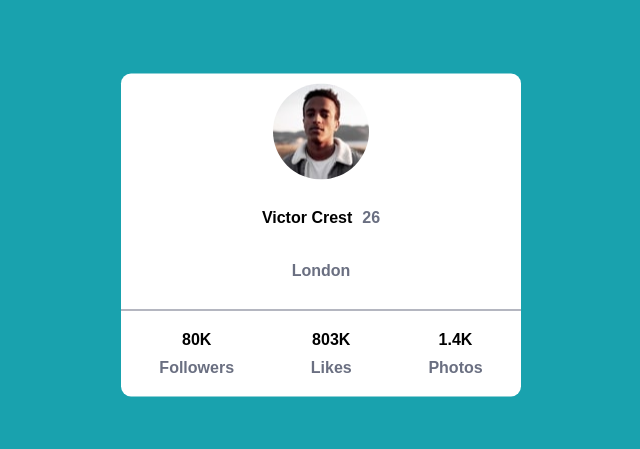
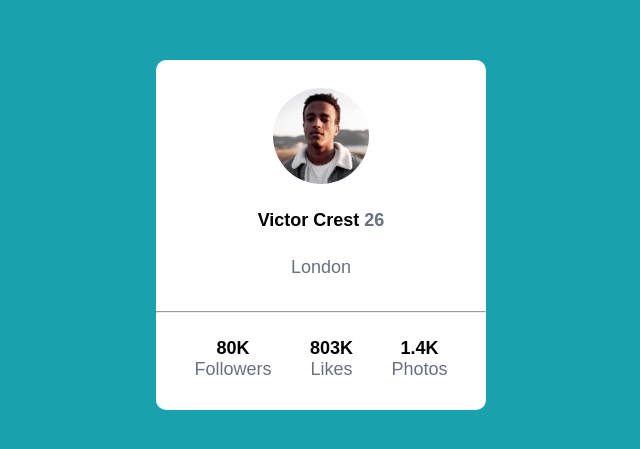
Before and after one commit to lucasGaetano/profile-card-component-main, a plain HTML site: page index.html in a window 1280 px wide. Shown: the part 165-614 px from the top of the page, without its empty margins (319-959 px from the left). Drawn offline with Linux system fonts and the light colour scheme.

Commit message:
Correções após a explicação

```diff
--- a/index.html
+++ b/index.html
@@ -12,35 +12,30 @@
 </head>
 
 <body>
-  <div class="container">
-
-    <div class="foto-perfil"> <img src="src/images/image-victor.jpg" alt="imagem-foto-perfil">
+  <main class="container">
+    <div class="cartao">
+      <div class="informacoes-pessoais">
+        <img src="src/images/image-victor.jpg" alt="Imagem Foto de perfil">
+        <p>Victor Crest <span class="idade">26</span></p>
+        <span class="cidade">London</span>
+      </div>
+      <hr>
+      <ul class="numeros-do-perfil">
+        <li class="informacoes">
+          <p class="contador">80K</p>
+          <span class="tipo-de-contador">Followers</span>
+        </li>
+        <li class="informacoes">
+          <p class="contador">803K</p>
+          <span class="tipo-de-contador">Likes</span>
+        </li>
+        <li class="informacoes">
+          <p class="contador">1.4K</p>
+          <span class="tipo-de-contador">Photos</span>
+        </li>
+      </ul>
     </div>
-      <div class="informacoes-pessoais">
-        <div class="nome">Victor Crest</div>
-        <div class="idade cor">26</div>
-      </div>
-      <div class="cidade cor">London</div>
-
-      <div class="dados">
-        <div>
-          <div class="numero-seguidores">80K</div>
-          <div class="seguidores cor">Followers</div>
-        </div>
-
-        <div>
-          <div class="numero-curtidas">803K</div>
-          <div class="curtidas cor">Likes</div>
-        </div>
-
-        <div>
-          <div class="numero-fotos">1.4K</div>
-          <div class="fotos cor">Photos</div>
-        </div>
-      </div>
-
-    </div>
-
+  </main>
 </body>
 
 </html>
--- a/src/css/reset.css
+++ b/src/css/reset.css
@@ -1,5 +1,9 @@
-* {
+*{
     margin: 0;
     padding: 0;
-    border: 0;
+    box-sizing: border-box;
 }
+
+ul{
+    list-style: none;
+}
--- a/src/css/style.css
+++ b/src/css/style.css
@@ -1,54 +1,66 @@
-@import url('https://fonts.googleapis.com/css2?family=Kumbh+Sans:wght@100..900&display=swap');
+@import url('https://fonts.googleapis.com/css2?family=Kumbh+Sans:wght@400;700&display=swap');
 
 body {
-    background-color: hsl(185, 75%, 39%);
-    text-align: center;
-    font-weight: bold;
-    font-family: "Kumbh", sans-serif;
+    background-color: var(--background-color);
+    height: 100vh;
+    font-family: 'Kumbh-Sans', sans-serif;
+    font-size: 18px;
 }
 
-.container{
-    width: 400px;
-    border-radius: 10px;
-    background-color: white;
-    position: absolute;
-    top: 50%;
-    left: 50%;
-    transform: translate(-50%, -50%);
+hr {
+    width: 100%;
 }
 
-.foto-perfil img{
-    border-radius: 50px;
-    margin: 10px;
+.container {
+    display: flex;
+    align-items: center;
+    justify-content: center;
+    height: 100%;
 }
 
-.informacoes-pessoais {
+.cartao {
     display: flex;
-    justify-content: center;
-    margin: 10px;
+    flex-direction: column;
+    border-radius: 10px;
+    align-items: center;
+    justify-content: space-between;
+    background-color: #fff;
+    gap: 25px;
+    margin: 20px;
+    width: 330px;
+    height: 350px;
 }
 
-.informacoes-pessoais div{
-    margin: 5px;
+.cartao .informacoes-pessoais {
+    display: flex;
+    flex-direction: column;
+    justify-content: space-around;
+    align-items: center;
+    gap: 10px;
+    height: 100%;
 }
 
-.cidade {
-    margin: 30px;
-
+.cartao .informacoes-pessoais img {
+    border-radius: 50%;
+    margin-top: 20px;
 }
 
-.dados {
-    border-top: solid 1px hsl(227, 10%, 46%);
+.cartao .numeros-do-perfil {
     display: flex;
-    justify-content: center;
     align-items: center;
+    justify-content: space-evenly;
+    width: 100%;
+    padding-bottom: 30px;
+    text-align: center;
 }
 
-.dados div {
-    flex-grow: 1;
-    margin: 10px;
+.cartao .informacoes-pessoais p,
+.numeros-do-perfil .informacoes .contador{
+    font-weight: 700;
 }
 
-.cor {
-    color: hsl(227, 10%, 46%);
+.cartao .informacoes-pessoais .idade,
+.cartao .informacoes-pessoais .cidade,
+.cartao .numeros-do-perfil .tipo-de-contador{
+    color: var(--text-color);
 }
--- a/src/css/variables.css
+++ b/src/css/variables.css
@@ -0,0 +1,5 @@
+:root{
+    --background-color: hsl(185, 75%, 39%);
+    --text-color: hsl(227, 10%, 46%);
+    --card-color: hsl(0, 0%, 59%);
+}
```
